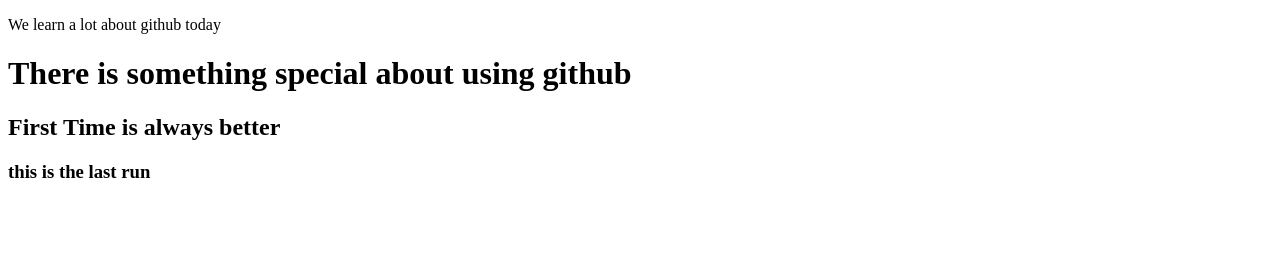
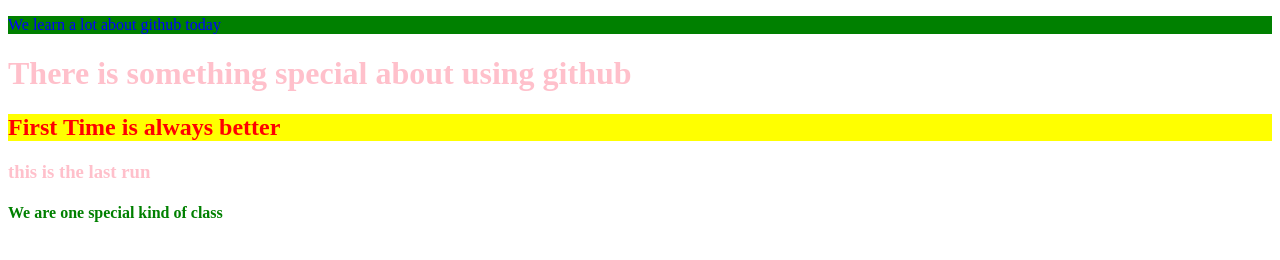
Before and after one commit to Tawanna-davis/assignment1, a plain HTML site: page index.html in a window 1280 px wide. Drawn offline with Linux system fonts and the light colour scheme.

Commit message:
added header foru added styling to header 4

```diff
--- a/index.html
+++ b/index.html
@@ -1,6 +1,7 @@
 <!DOCTYPE html>
 <html lang="en" dir="ltr">
   <head>
+    <link rel="stylesheet" href="styles.css" />
     <meta charset="utf-8" />
     <title></title>
   </head>
@@ -10,5 +11,6 @@
     <h1>There is something special about using github</h1>
     <h2>First Time is always better</h2>
     <h3>this is the last run</h3>
+    <h4>We are one special kind of class</h4>
   </body>
 </html>
--- a/styles.css
+++ b/styles.css
@@ -12,3 +12,6 @@ h2 {
 h3 {
   color: pink;
 }
+h4 {
+  color: green;
+}
```
